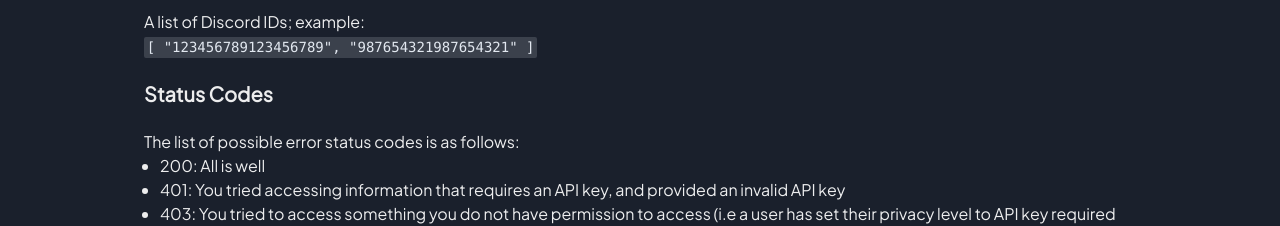
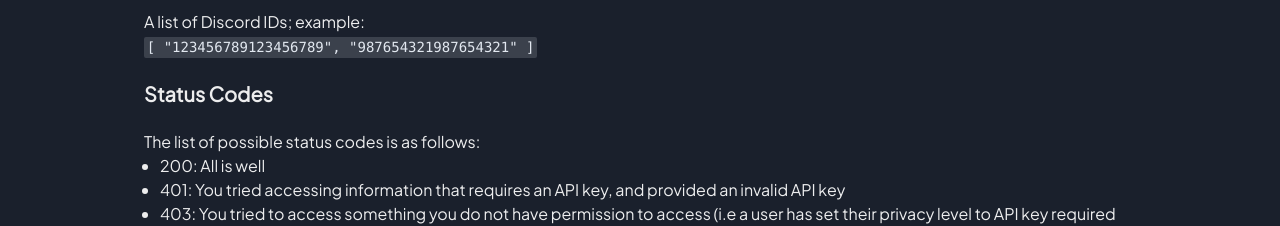
Before and after one commit to Regalijan/virgil-registry-website, a React (Vite) app: page /docs in a window 1280 px wide. Shown: the part 880-1106 px from the top of the page. Built offline with nearby package versions, Linux system fonts and the light colour scheme.

Commit message:
Change error status codes to status codes

```diff
--- a/src/components/Docs.tsx
+++ b/src/components/Docs.tsx
@@ -96,7 +96,7 @@
       <br />
       <Heading size="md">Status Codes</Heading>
       <br />
-      <Text>The list of possible error status codes is as follows:</Text>
+      <Text>The list of possible status codes is as follows:</Text>
       <UnorderedList>
         <ListItem>200: All is well</ListItem>
         <ListItem>
```
